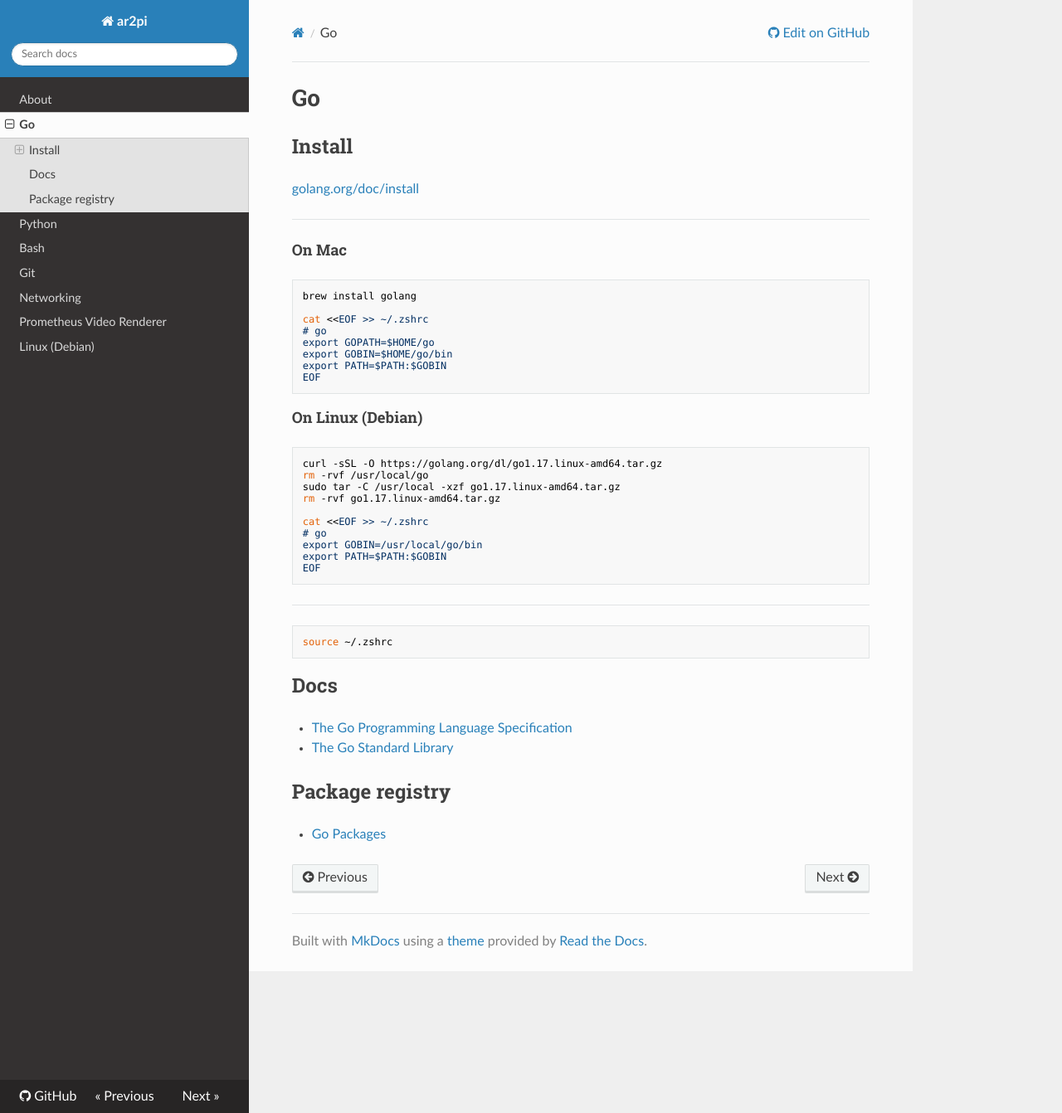
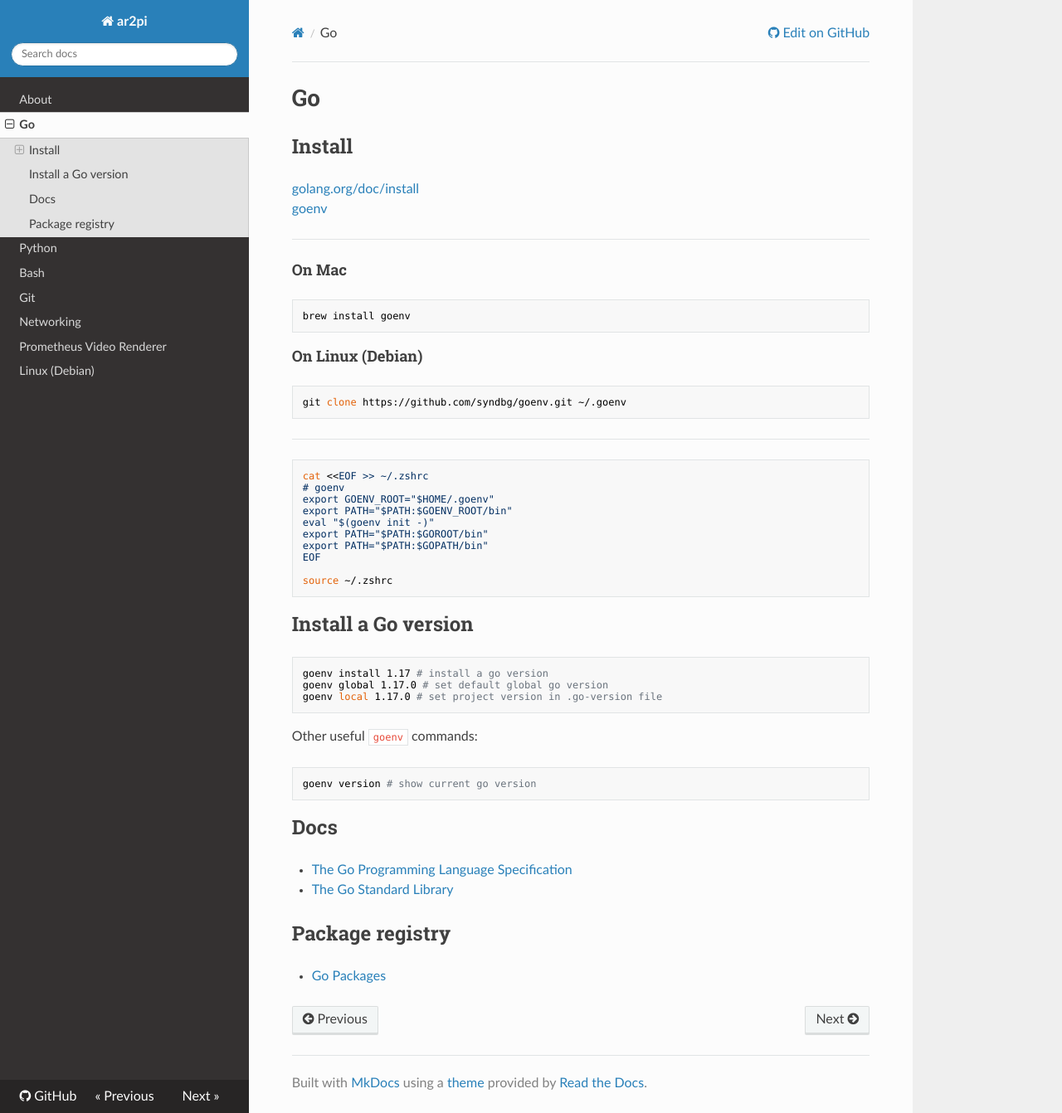
Before and after one commit to ar2pi/ar2pi, an MkDocs documentation site: the page built from docs/go.md, in a window 1280 px wide and 1342 px high. Shown: the whole window at 83% size. Built offline with MkDocs 1.6.1, drawn with Linux system fonts in a browser that asks for light colours; nearby versions of some CDN libraries.

Commit message:
add goenv instructions

````diff
--- a/docs/go.md
+++ b/docs/go.md
@@ -3,36 +3,43 @@
 ## Install
 
 [golang.org/doc/install](https://golang.org/doc/install)
+[goenv](https://github.com/syndbg/goenv)
 
 ---
 #### On Mac
 ```sh
-brew install golang
-
-cat <<EOF >> ~/.zshrc
-# go
-export GOPATH=$HOME/go
-export GOBIN=$HOME/go/bin
-export PATH=$PATH:$GOBIN
-EOF
+brew install goenv
 ```
 #### On Linux (Debian)
 ```sh
-curl -sSL -O https://golang.org/dl/go1.17.linux-amd64.tar.gz
-rm -rvf /usr/local/go
-sudo tar -C /usr/local -xzf go1.17.linux-amd64.tar.gz
-rm -rvf go1.17.linux-amd64.tar.gz
-
-cat <<EOF >> ~/.zshrc
-# go
-export GOBIN=/usr/local/go/bin
-export PATH=$PATH:$GOBIN
-EOF
+git clone https://github.com/syndbg/goenv.git ~/.goenv
 ```
 ---
 
 ```sh
+cat <<EOF >> ~/.zshrc
+# goenv
+export GOENV_ROOT="$HOME/.goenv"
+export PATH="$PATH:$GOENV_ROOT/bin"
+eval "$(goenv init -)"
+export PATH="$PATH:$GOROOT/bin"
+export PATH="$PATH:$GOPATH/bin"
+EOF
+
 source ~/.zshrc
+```
+
+## Install a Go version
+
+```sh
+goenv install 1.17 # install a go version
+goenv global 1.17.0 # set default global go version
+goenv local 1.17.0 # set project version in .go-version file
+```
+
+Other useful `goenv` commands:
+```sh
+goenv version # show current go version
 ```
 
 ## Docs
````
